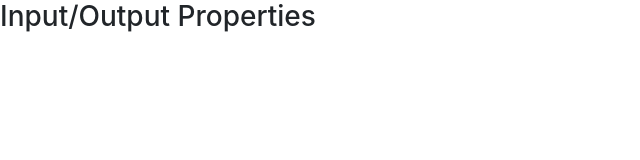
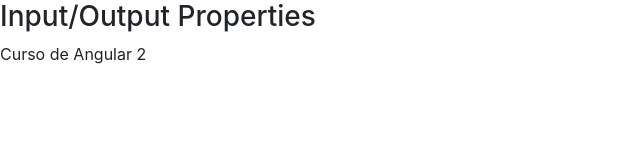
Before and after one commit to DuAraujo/primeiro-projeto, an Angular app: page / in a window 1280 px wide. Shown: the top 160 px of the page, without its empty margins (0-640 px from the left). Built offline with nearby package versions, Linux system fonts and the light colour scheme.

Commit message:
passar dados de um componente para outro

```diff
--- a/src/app/data-binding/data-binding.component.html
+++ b/src/app/data-binding/data-binding.component.html
@@ -98,7 +98,7 @@
 
       <h3>Input/Output Properties</h3>
 
-      <!-- <app-curso [nomeCurso]="nomeCurso"></app-curso> -->
+      <app-curso [nome]="nomeCurso"></app-curso>
 
     </article>
 
--- a/src/app/input-property/input-property.component.html
+++ b/src/app/input-property/input-property.component.html
@@ -1,3 +1,3 @@
 <p>
-  input-property works!
+  Curso de {{ nomeCurso }}
 </p>
--- a/src/app/input-property/input-property.component.ts
+++ b/src/app/input-property/input-property.component.ts
@@ -1,11 +1,17 @@
-import { Component, OnInit } from '@angular/core';
+import { Component, OnInit, Input } from '@angular/core';
 
 @Component({
-  selector: 'app-input-property',
+  selector: 'app-curso',
   templateUrl: './input-property.component.html',
-  styleUrls: ['./input-property.component.css']
+  styleUrls: ['./input-property.component.css'],
+  inputs:['nomeCurso:nome']
 })
 export class InputPropertyComponent implements OnInit {
+
+  //@Input('nome')
+  nomeCurso: string = '';
+
+  @Input('variavelInput') variavelInput: string = '';
 
   constructor() { }
 
```
